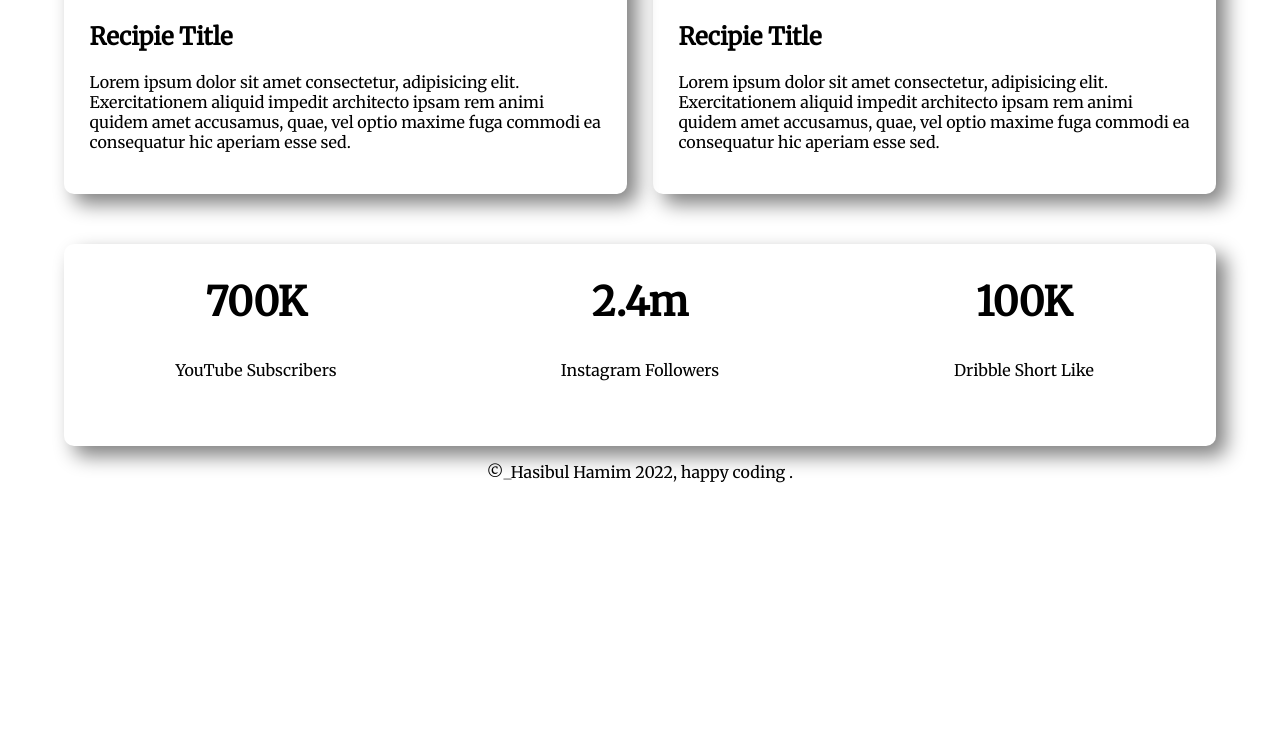
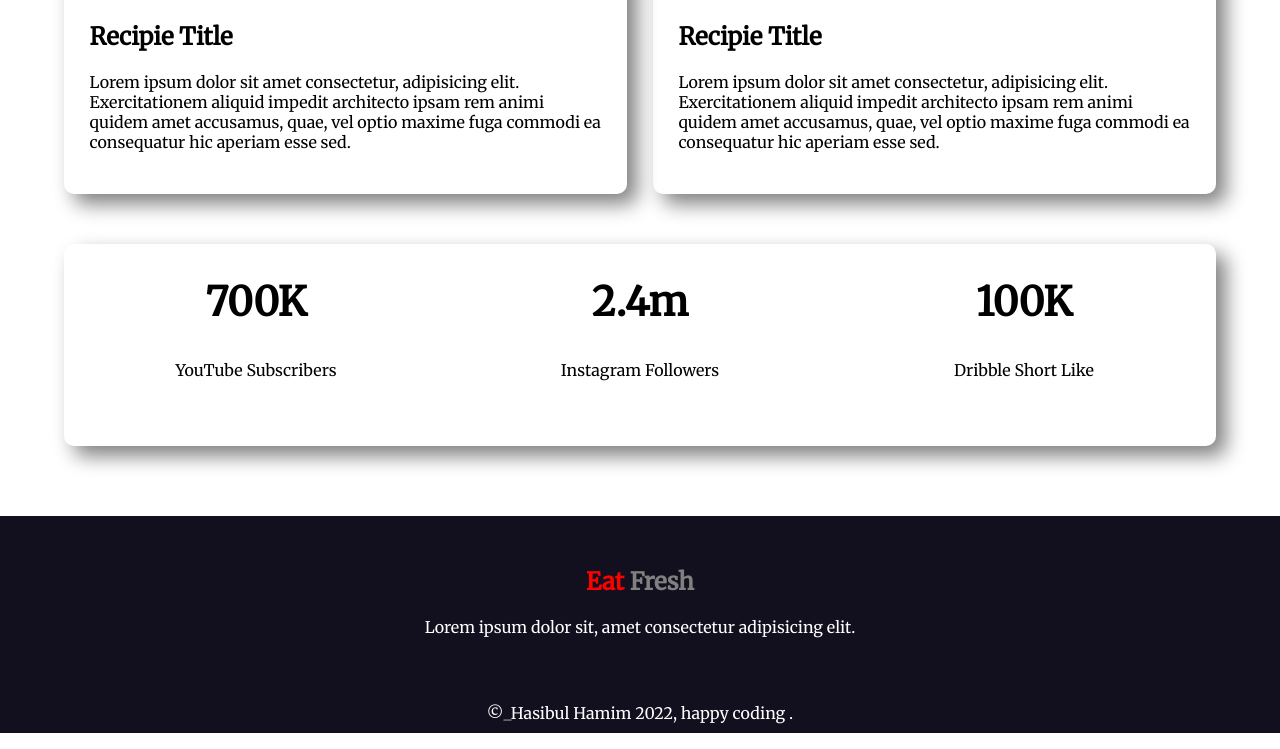
Before and after one commit to hasibulhamim2020/eat-healthy-prectice-work, a plain HTML site: page index.html in a window 1280 px wide. Shown: the part 1694-2443 px from the top of the page. Before the commit the page ends 2192 px from the top, so only its background shows below. Drawn offline with Linux system fonts and the light colour scheme.

Commit message:
all done finalliy submited

```diff
--- a/index.html
+++ b/index.html
@@ -102,9 +102,18 @@
         </section>
     </div>
 
-    <footer>
-        <p>©_Hasibul Hamim 2022, happy coding .</p>
-    </footer>
+    <div class="bottom-section">
+
+        <h2> <span class="red-color">Eat </span><span class="gray-color"> Fresh</span></h2>
+        <p>
+            Lorem ipsum dolor sit, amet consectetur adipisicing elit.
+        </p>
+        <footer>
+            <p>©_Hasibul Hamim 2022, happy coding .</p>
+        </footer>
+    </div>
+
+
 </body>
 
 </html>
--- a/style.css
+++ b/style.css
@@ -126,13 +126,26 @@ h1 {
 }
 
 
+.bottom-section {
 
+    background-color: rgb(18, 16, 31);
+    text-align: center;
+    padding-top: 30px;
 
+    margin-top: 70px;
+}
 
+.gray-color {
+    color: gray;
+}
 
-
+.bottom-section p {
+    color: white;
+}
 
 
 footer p {
+    padding-top: 50px;
     text-align: center;
+    padding-bottom: 10px;
 }
```
